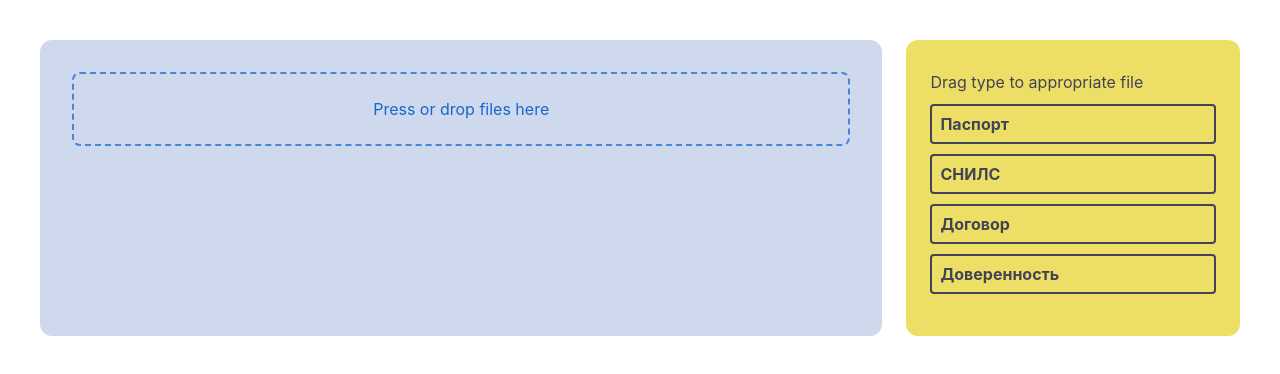
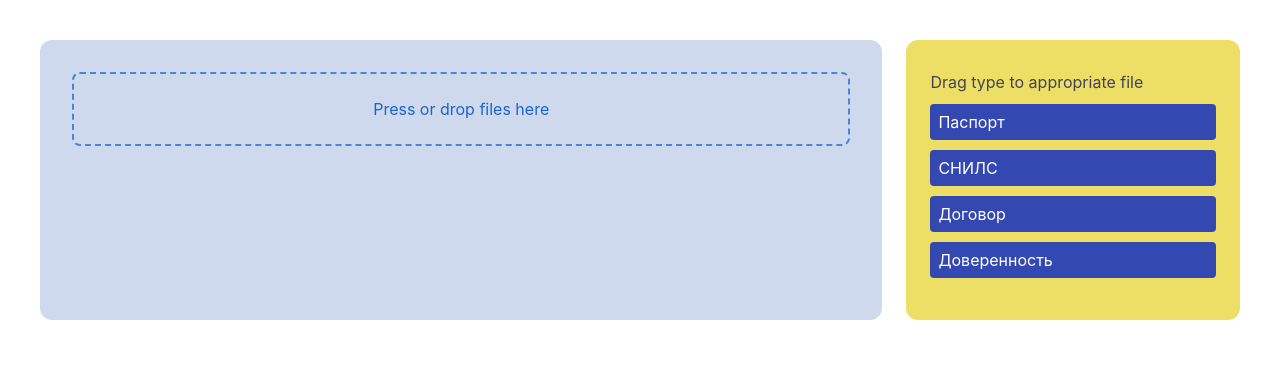
Before and after one commit to dmitryrodnikov/file-upload-concept, a React (Create React App) app: page / in a window 1280 px wide. Shown: the top 374 px of the page. Built offline with nearby package versions, Linux system fonts and the light colour scheme.

Commit message:
feat: suggest item component

```diff
--- a/src/App.css
+++ b/src/App.css
@@ -23,10 +23,3 @@
     border: 1px solid tomato;
     margin-top: 5px;
 }
-
-.ghost {
-    background-color: tomato;
-    color: white;
-    padding: 10px;
-    border-radius: 8px;
-}
--- /dev/null
+++ b/src/components/suggest-item/suggest-item.module.scss
@@ -0,0 +1,38 @@
+.item {
+  position: relative;
+  padding: 8px;
+  margin-bottom: 10px;
+  border-radius: 4px;
+  background-color: #3448b1;
+  color: #fff;
+  cursor: grab;
+  transition: transform 200ms ease-in-out;
+
+  &:hover {
+    background-color: #335cd2;
+    transform: translate(-2px, -2px);
+
+    .shadow {
+      opacity: 1;
+    }
+  }
+}
+
+.shadow {
+  position: absolute;
+  top: 0;
+  bottom: 0;
+  left: 0;
+  right: 0;
+  border-radius: 4px;
+  box-shadow: 0 4px 10px 0 #00000033;
+  opacity: 0;
+  transition: opacity 200ms ease-in-out;
+}
+
+.ghost {
+  background-color: #335cd2;
+  color: white;
+  padding: 8px;
+  border-radius: 8px;
+}
--- /dev/null
+++ b/src/components/suggest-item/suggest-item.tsx
@@ -0,0 +1,46 @@
+import React, { useCallback } from 'react';
+import styles from './suggest-item.module.scss';
+
+interface SuggestItemProps {
+    label: string;
+    data: string;
+    onDragStart: VoidFunction;
+    onDragEnd: VoidFunction;
+}
+
+const GHOST_ID = 'ghost';
+
+export const SuggestItem = ({ label, data, onDragStart, onDragEnd }: SuggestItemProps) => {
+    const handleDragStart = useCallback(
+        (e: React.DragEvent<HTMLDivElement>) => {
+            const ghost = document.createElement('div');
+            ghost.id = GHOST_ID;
+            ghost.innerText = label;
+            ghost.style.display = 'inline-block';
+            ghost.style.position = 'absolute';
+            ghost.style.left = '-9999px';
+            ghost.className = styles.ghost;
+            document.body.appendChild(ghost);
+
+            const xOffset = ghost.getBoundingClientRect().width / 2;
+
+            e.dataTransfer.setData('fileType', data);
+            e.dataTransfer.setDragImage(ghost, xOffset, 40);
+
+            onDragStart();
+        },
+        [label, data, onDragStart],
+    );
+
+    const handleDragEnd = useCallback(() => {
+        document.getElementById(GHOST_ID)?.remove();
+        onDragEnd();
+    }, [onDragEnd]);
+
+    return (
+        <div className={styles.item} draggable onDragStart={handleDragStart} onDragEnd={handleDragEnd}>
+            <div>{label}</div>
+            <div className={styles.shadow} />
+        </div>
+    );
+};
--- a/src/components/suggest-list/suggest-list.module.css
+++ /dev/null
@@ -1,24 +0,0 @@
-.list {
-    background-color: #EDDF65;
-    padding: 32px 24px;
-    border-radius: 12px;
-    position: sticky;
-    top: 20px;
-}
-
-.title {
-    font-size: 16px;
-    color: #424356;
-    margin-bottom: 12px;
-}
-
-.item {
-    padding: 8px 8px;
-    margin-bottom: 10px;
-    font-weight: bold;
-    border-radius: 4px;
-    border: 2px solid #424356;
-    color: #424356;
-    cursor: grab;
-    /* todo сделать grabbing пока перетаскиваешь */
-}
--- /dev/null
+++ b/src/components/suggest-list/suggest-list.module.scss
@@ -0,0 +1,13 @@
+.list {
+    background-color: #EDDF65;
+    padding: 32px 24px;
+    border-radius: 12px;
+    position: sticky;
+    top: 20px;
+}
+
+.title {
+    font-size: 16px;
+    color: #424356;
+    margin-bottom: 12px;
+}
--- a/src/components/suggest-list/suggest-list.tsx
+++ b/src/components/suggest-list/suggest-list.tsx
@@ -1,5 +1,6 @@
 import React from 'react';
-import styles from './suggest-list.module.css';
+import styles from './suggest-list.module.scss';
+import { SuggestItem } from '../suggest-item/suggest-item';
 
 interface SuggestListProps {
     items: any[];
@@ -13,36 +14,7 @@
             <div className={styles.title}>Drag type to appropriate file</div>
             {items.map((data, index) => {
                 return (
-                    <div
-                        key={index}
-                        className={styles.item}
-                        draggable
-                        onDragStart={e => {
-                            console.log('START', e);
-                            // @ts-ignore
-                            console.log('START this', this);
-                            const ghost = document.createElement('div');
-                            ghost.id = 'ghost';
-                            ghost.innerText = data;
-                            ghost.style.display = 'inline-block';
-                            ghost.style.position = 'absolute';
-                            ghost.style.left = '-9999px';
-                            ghost.className = 'ghost';
-                            document.body.appendChild(ghost);
-                            e.dataTransfer.setData('fileType', data);
-                            console.log(ghost.getBoundingClientRect());
-                            const xOffset = ghost.getBoundingClientRect().width / 2;
-                            e.dataTransfer.setDragImage(ghost, xOffset, 40);
-                            onDragStart();
-                        }}
-                        onDragEnd={e => {
-                            console.log('DRAG END', e);
-                            document.getElementById('ghost')?.remove();
-                            onDragEnd();
-                        }}
-                    >
-                        {data}
-                    </div>
+                    <SuggestItem key={index} data={data} label={data} onDragStart={onDragStart} onDragEnd={onDragEnd} />
                 );
             })}
         </div>
```
